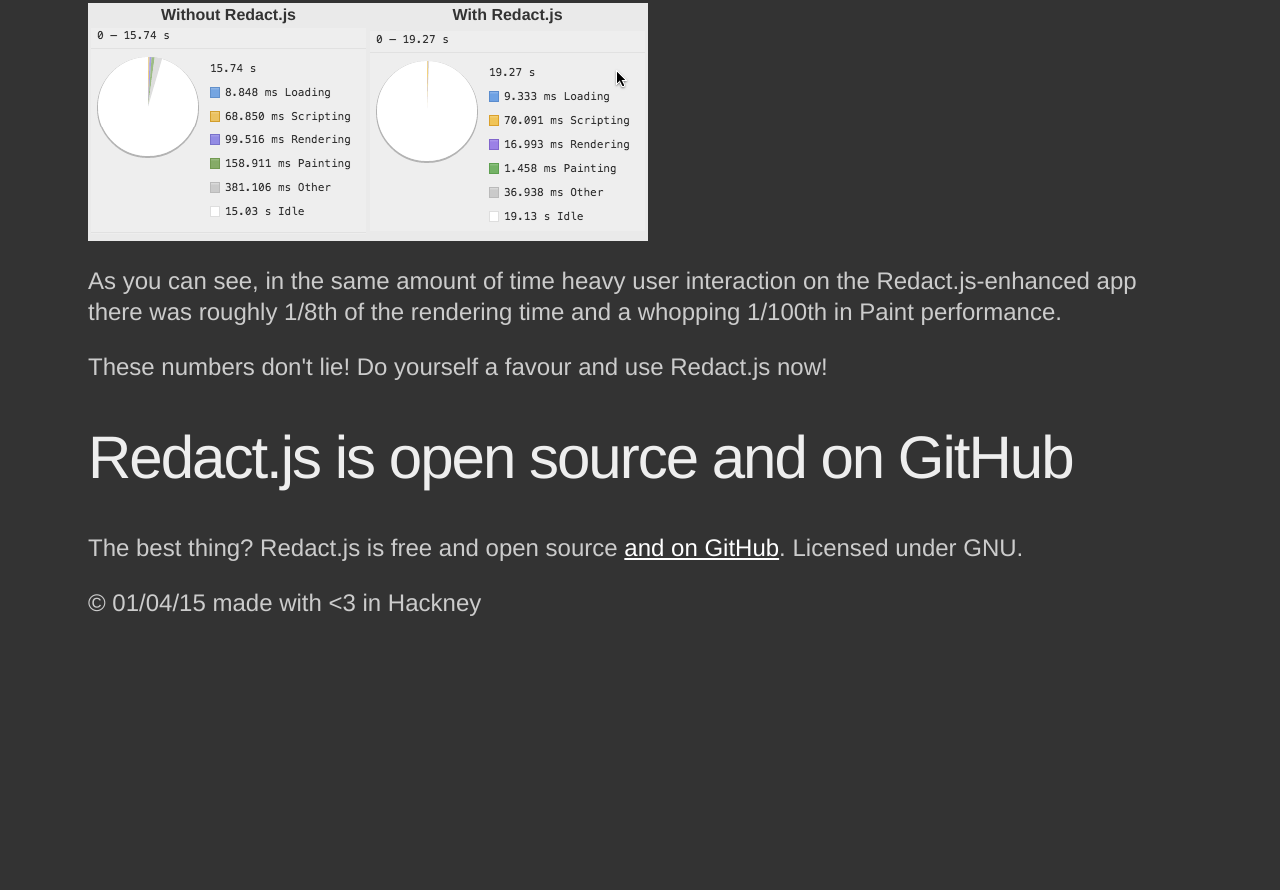
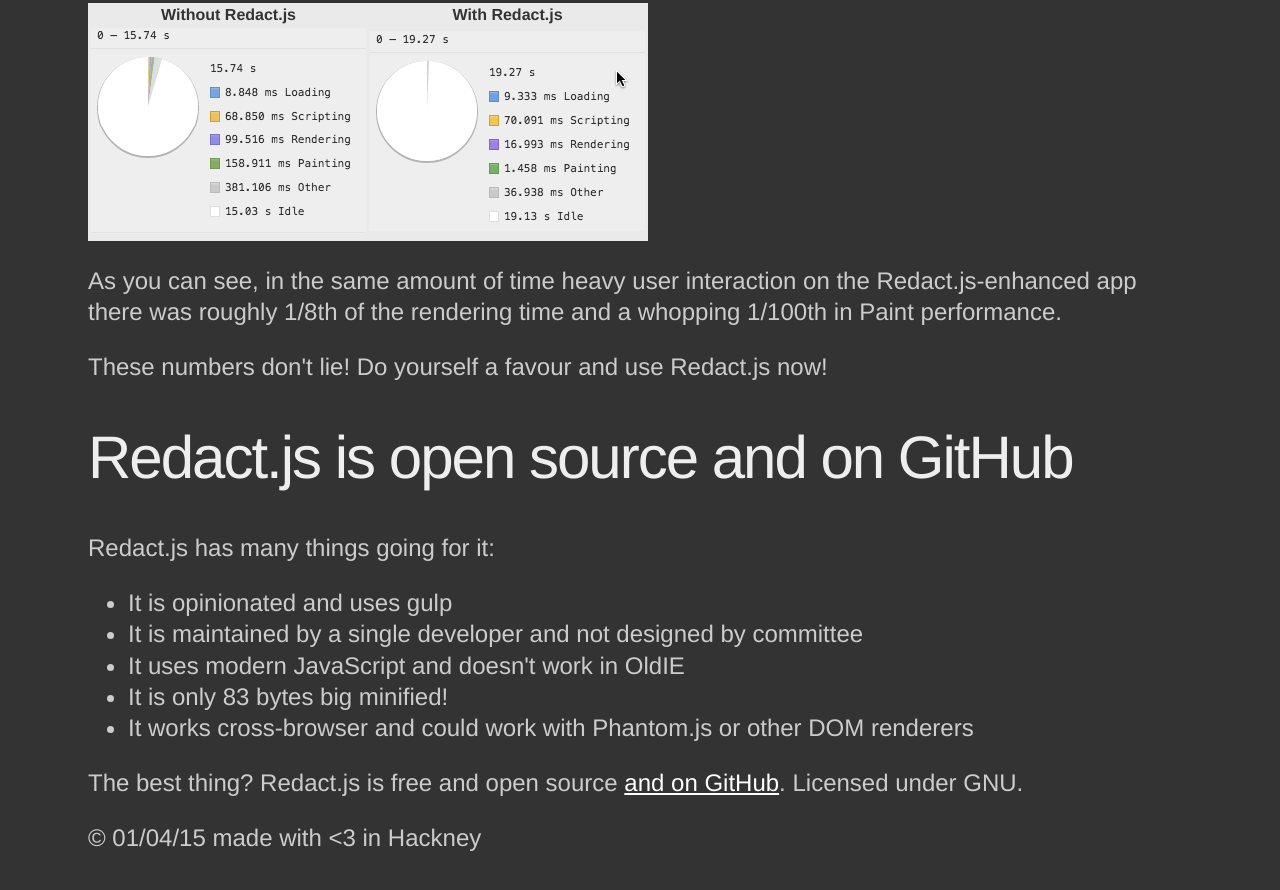
Before and after one commit to codepo8/redact.js, a plain HTML site: page index.html in a window 1280 px wide. Shown: the part 2127-3017 px from the top of the page. Before the commit the page ends 2793 px from the top, so only its background shows below. Drawn offline with Linux system fonts and the light colour scheme.

Commit message:
moar facts

```diff
--- a/index.html
+++ b/index.html
@@ -91,6 +91,16 @@
 
 <h1>Redact.js is open source and on GitHub</h1>
 
+<p>Redact.js has many things going for it:</p>
+
+<ul>
+  <li>It is opinionated and uses gulp</li>
+  <li>It is maintained by a single developer and not designed by committee</li>
+  <li>It uses modern JavaScript and doesn't work in OldIE</li>
+  <li>It is only 83 bytes big minified!</li>
+  <li>It works cross-browser and could work with Phantom.js or other DOM renderers</li>
+</ul>
+
 <p>The best thing? Redact.js is free and open source <a href="https://github.com/codepo8/redact.js/tree/gh-pages">and on GitHub</a>. Licensed under GNU.</p>
 
 <p>&copy; 01/04/15 made with &lt;3 in Hackney</p>
```
Also changed, not shown: 1 other file.
